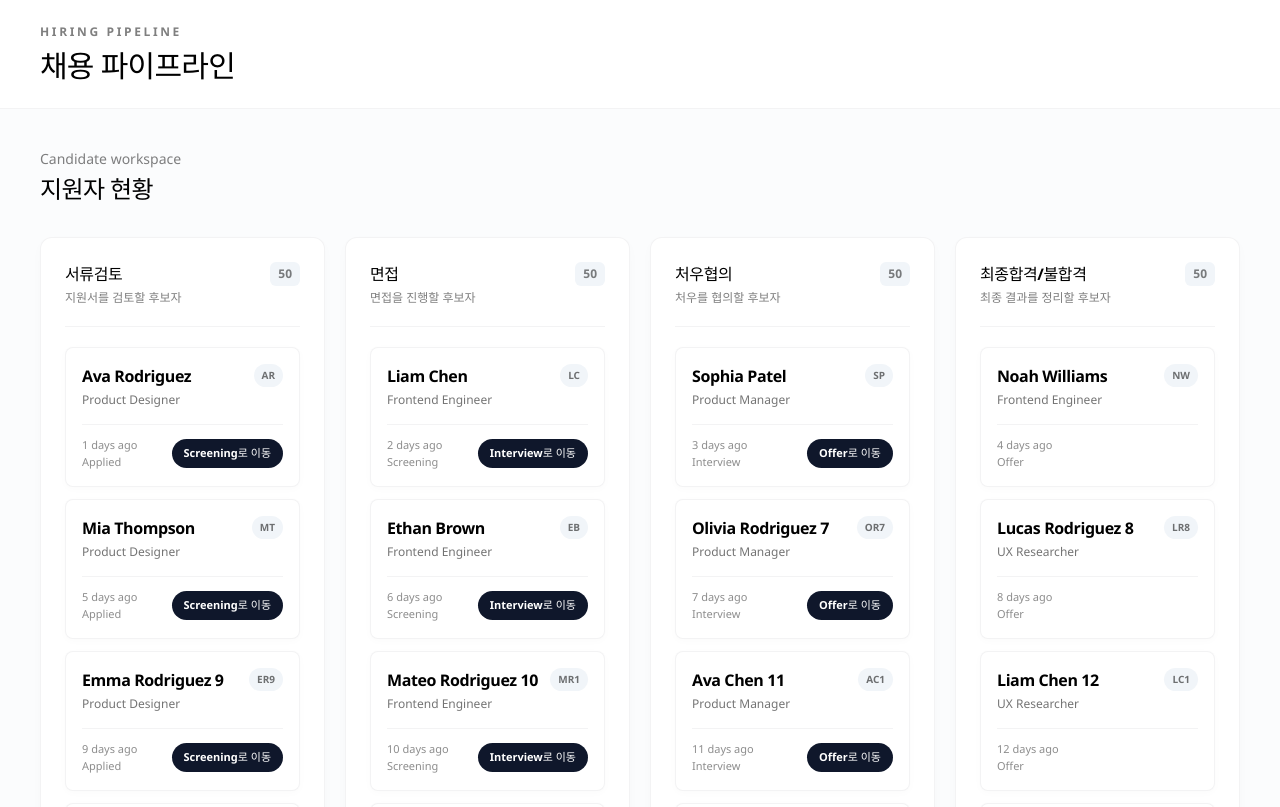
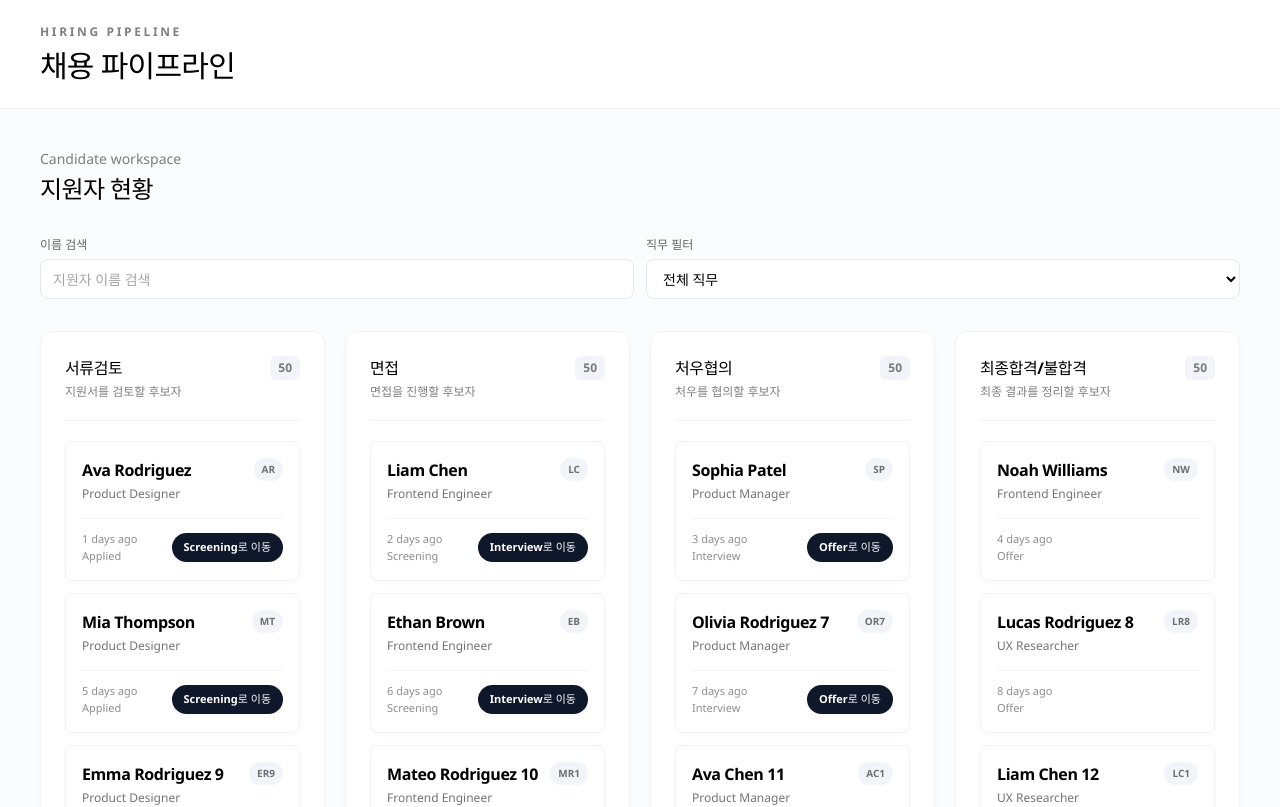
Before and after one commit to themmj-yg/hiring-pipeline-board, a React (Vite) app: page / in a window 1280 px wide. Shown: the top 807 px of the page. Built offline with nearby package versions, Linux system fonts and the light colour scheme.

Commit message:
feat(search-filter): 이름 검색 + 직무필터 기능 추가

```diff
--- a/src/features/board/Board.tsx
+++ b/src/features/board/Board.tsx
@@ -24,6 +24,9 @@ const loadingAtom = atom(true)
 const errorAtom = atom<string | null>(null)
 const selectedApplicantAtom = atom<Applicant | null>(null)
 const toastAtom = atom<string | null>(null)
+const searchQueryAtom = atom('')
+const debouncedSearchQueryAtom = atom('')
+const jobFilterAtom = atom('all')
 const pendingMovesAtom = atom<Record<string, { operationId: number; previousStage: Stage }>>({})
 const optimisticMoveAtom = atom(null, (get, set, update: { id: string; stage: Stage; operationId: number }) => {
   const applicant = get(applicantsAtom).find((item) => item.id === update.id)
@@ -45,11 +48,23 @@ const settleMoveAtom = atom(null, (get, set, update: { id: string; operationId:
   set(pendingMovesAtom, remaining)
 })
 
+const filteredApplicantsAtom = atom((get): Applicant[] => {
+  const query = get(debouncedSearchQueryAtom).trim().toLowerCase()
+  const job = get(jobFilterAtom)
+  return get(applicantsAtom).filter((applicant) => {
+    const matchesName = !query || applicant.name.toLowerCase().includes(query)
+    const matchesJob = job === 'all' || applicant.role === job
+    return matchesName && matchesJob
+  })
+})
+
 const applicantsByStageAtom = atom((get): Record<Stage, Applicant[]> => {
   const grouped: Record<Stage, Applicant[]> = { Applied: [], Screening: [], Interview: [], Offer: [] }
-  get(applicantsAtom).forEach((applicant) => grouped[applicant.stage].push(applicant))
+  get(filteredApplicantsAtom).forEach((applicant) => grouped[applicant.stage].push(applicant))
   return grouped
 })
+
+const jobOptionsAtom = atom((get) => Array.from(new Set(get(applicantsAtom).map((applicant) => applicant.role))).sort())
 
 function ApplicantCard({ applicant }: { applicant: Applicant }) {
   const setSelectedApplicant = useSetAtom(selectedApplicantAtom)
@@ -147,12 +162,21 @@ function RollbackToast({ message, onClose }: { message: string; onClose: () => v
 
 export default function Board() {
   const setApplicants = useSetAtom(applicantsAtom)
+  const setDebouncedSearchQuery = useSetAtom(debouncedSearchQueryAtom)
+  const [searchQuery, setSearchQuery] = useAtom(searchQueryAtom)
+  const [jobFilter, setJobFilter] = useAtom(jobFilterAtom)
   const [loading, setLoading] = useAtom(loadingAtom)
   const [error, setError] = useAtom(errorAtom)
   const [selectedApplicant, setSelectedApplicant] = useAtom(selectedApplicantAtom)
   const toast = useAtomValue(toastAtom)
   const setToast = useSetAtom(toastAtom)
   const applicantsByStage = useAtomValue(applicantsByStageAtom)
+  const jobOptions = useAtomValue(jobOptionsAtom)
+
+  useEffect(() => {
+    const timeoutId = window.setTimeout(() => setDebouncedSearchQuery(searchQuery), 200)
+    return () => window.clearTimeout(timeoutId)
+  }, [searchQuery, setDebouncedSearchQuery])
 
   useEffect(() => {
     let active = true
@@ -184,6 +208,19 @@ export default function Board() {
           <p className="text-sm font-medium text-black/50">Candidate workspace</p>
           <h2 id="board-title" className="mt-1 text-2xl font-bold tracking-tight text-black">지원자 현황</h2>
         </div>
+        <div className="mb-8 flex flex-col gap-3 sm:flex-row sm:items-end">
+          <label className="flex flex-1 flex-col gap-1.5 text-xs font-semibold text-black/60">
+            이름 검색
+            <input type="search" value={searchQuery} onChange={(event) => setSearchQuery(event.target.value)} placeholder="지원자 이름 검색" className="h-10 rounded-lg border border-slate-200 bg-white px-3 text-sm font-normal text-black outline-none transition placeholder:text-black/35 focus:border-brand focus:ring-2 focus:ring-brand/10" />
+          </label>
+          <label className="flex flex-1 flex-col gap-1.5 text-xs font-semibold text-black/60">
+            직무 필터
+            <select value={jobFilter} onChange={(event) => setJobFilter(event.target.value)} className="h-10 rounded-lg border border-slate-200 bg-white px-3 text-sm font-normal text-black outline-none transition focus:border-brand focus:ring-2 focus:ring-brand/10">
+              <option value="all">전체 직무</option>
+              {jobOptions.map((job) => <option key={job} value={job}>{job}</option>)}
+            </select>
+          </label>
+        </div>
         {loading && <p className="rounded-lg border border-dashed border-brand/10 bg-white p-6 text-center text-sm text-black/50">지원자 목록을 불러오는 중입니다.</p>}
         {error && <p role="alert" className="rounded-lg border border-dashed border-brand/10 bg-white p-6 text-center text-sm text-black/50">{error}</p>}
         {!loading && !error && <div className="grid gap-5 md:grid-cols-2 xl:grid-cols-4">
```
Also changed, not shown: 2 other files (tests, documents, lock files or other folders).
